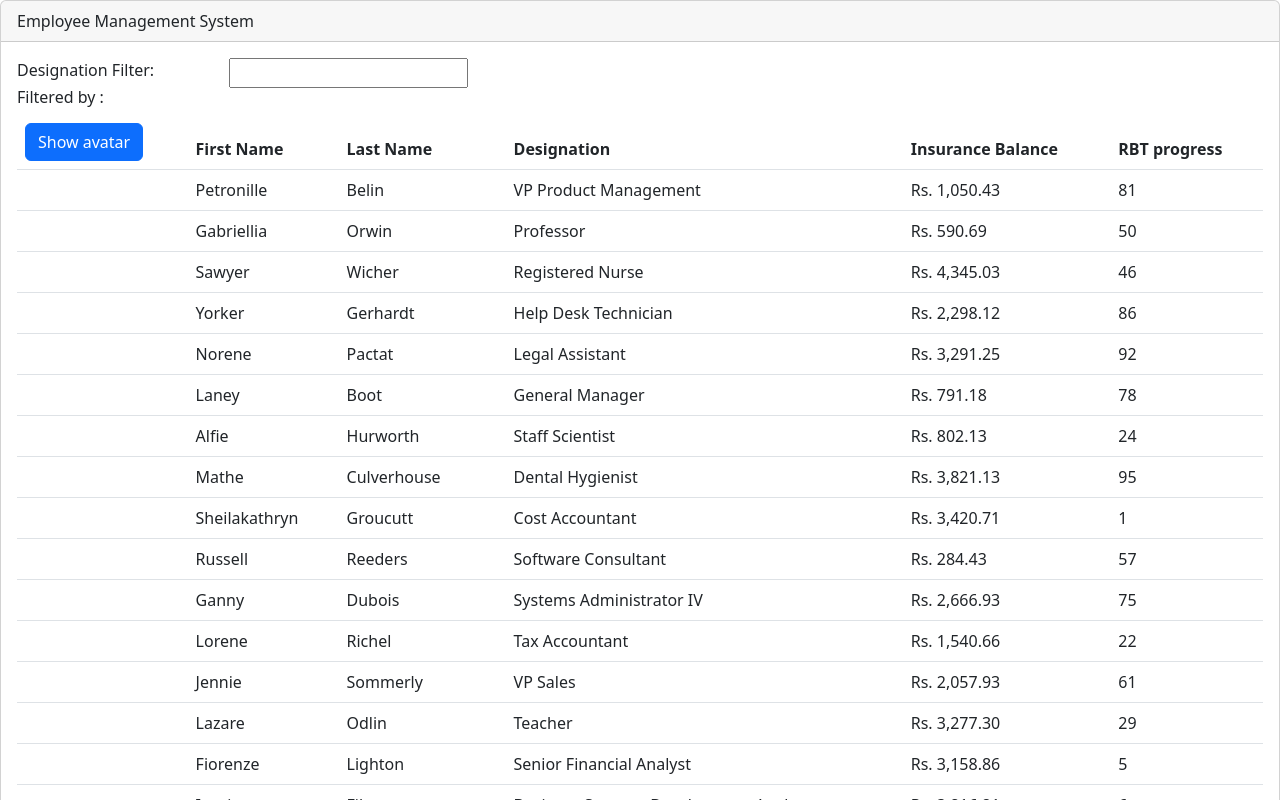
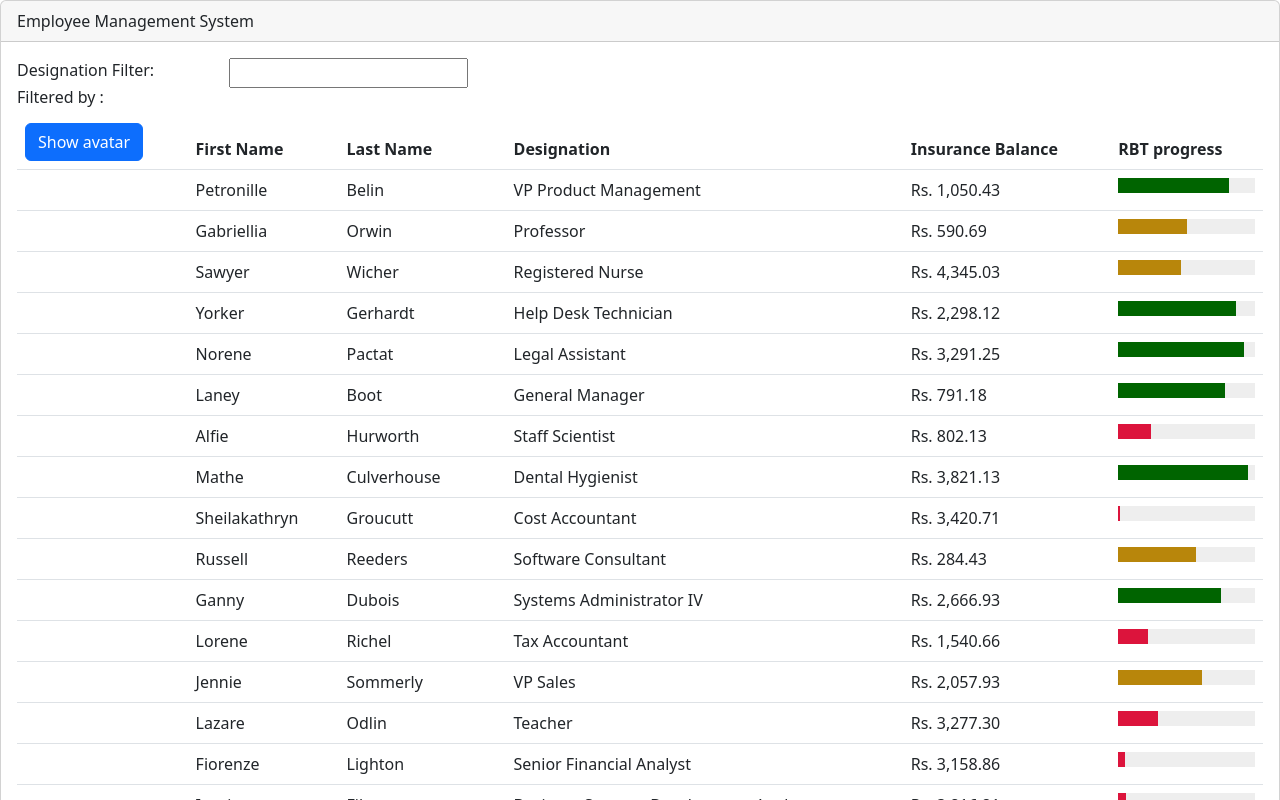
Before and after one commit to ThusharaSamaraweera/EMS-with-Angular, an Angular app: page / in a window 1280 px wide. Shown: the top 800 px of the page. Built offline with nearby package versions, Linux system fonts and the light colour scheme.

Commit message:
add progress bar component

```diff
--- a/src/app/app.module.ts
+++ b/src/app/app.module.ts
@@ -5,12 +5,14 @@ import { FormsModule } from '@angular/forms'
 import { AppComponent } from './app.component';
 import { EmployeesComponent } from './employees/employees.component';
 import { LkrFormatterPipe } from './shared/lkr-formatter.pipe';
+import { ProgressBarComponent } from './shared/progress-bar/progress-bar.component';
 
 @NgModule({
   declarations: [
     AppComponent,
     EmployeesComponent,
-    LkrFormatterPipe
+    LkrFormatterPipe,
+    ProgressBarComponent
   ],
   imports: [
     BrowserModule,
--- a/src/app/employees/employees.component.html
+++ b/src/app/employees/employees.component.html
@@ -8,7 +8,7 @@
       </div>
       <div class="row">
         <div class="col-md-6">
-          <h6>Filtered by : {{ designationFilter }}</h6>
+          <h6 class="text-red">Filtered by : {{ designationFilter }}</h6>
         </div>
       </div>
       <div class="table-resposive">
@@ -42,7 +42,8 @@
                     | lkrFormatter: "Rs. "
                 }}
               </td>
-              <td>{{ employee.rbtProgress }}</td>
+              <!-- <td>{{ employee.rbtProgress }}</td> -->
+              <td><app-progress-bar [progress]="employee.rbtProgress"></app-progress-bar></td>
             </tr>
           </tbody>
         </table>
--- a/src/app/employees/employees.component.ts
+++ b/src/app/employees/employees.component.ts
@@ -1,5 +1,6 @@
 import { Component, OnInit } from '@angular/core';
 import employees from './data/employees.json';
+import { Employee } from './Employee.model';
 
 @Component({
   selector: 'app-employees',
@@ -8,9 +9,9 @@ import employees from './data/employees.json';
 })
 export class EmployeesComponent implements OnInit {
   title: string = 'Employee Management System';
-  employees: any[] = employees;
+  employees: Employee[] = employees;
   showIcon: boolean = false;
-  filteredEmployees: any[] = employees;
+  filteredEmployees: Employee[] = employees;
   private _designationFilter: string = '';
 
   set designationFilter(value: string) {
--- /dev/null
+++ b/src/app/shared/progress-bar/progress-bar.component.html
@@ -0,0 +1,4 @@
+<div class="progress-bar-base">
+    <div class="progress-bar {{color}}" [ngStyle]="{'width':progress+'%'}" >
+    </div>
+</div>
--- /dev/null
+++ b/src/app/shared/progress-bar/progress-bar.component.scss
@@ -0,0 +1,16 @@
+.progress-bar-base {
+  background-color: #eee;
+}
+.progress-bar {
+  height: 15px;
+  width: 0px;
+}
+.progress-bar.red {
+  background-color: crimson;
+}
+.progress-bar.yellow {
+  background-color: darkgoldenrod;
+}
+.progress-bar.green {
+  background-color: darkgreen;
+}
--- /dev/null
+++ b/src/app/shared/progress-bar/progress-bar.component.ts
@@ -0,0 +1,26 @@
+import { Component, Input, OnInit } from '@angular/core';
+
+@Component({
+  selector: 'app-progress-bar',
+  templateUrl: './progress-bar.component.html',
+  styleUrls: ['./progress-bar.component.scss'],
+})
+export class ProgressBarComponent implements OnInit {
+  @Input() progress: number = 0;
+  color: string = '';
+  constructor() {}
+
+  ngOnInit(): void {
+    if (this.progress < 0 || this.progress > 100) {
+      this.progress = 0;
+    }
+
+    if (this.progress < 35) {
+      this.color = 'red';
+    } else if (this.progress < 75) {
+      this.color = 'yellow';
+    } else {
+      this.color = 'green';
+    }
+  }
+}
```
Also changed, not shown: src/app/employees/Employee.model.ts (added, +9 -0 lines).
